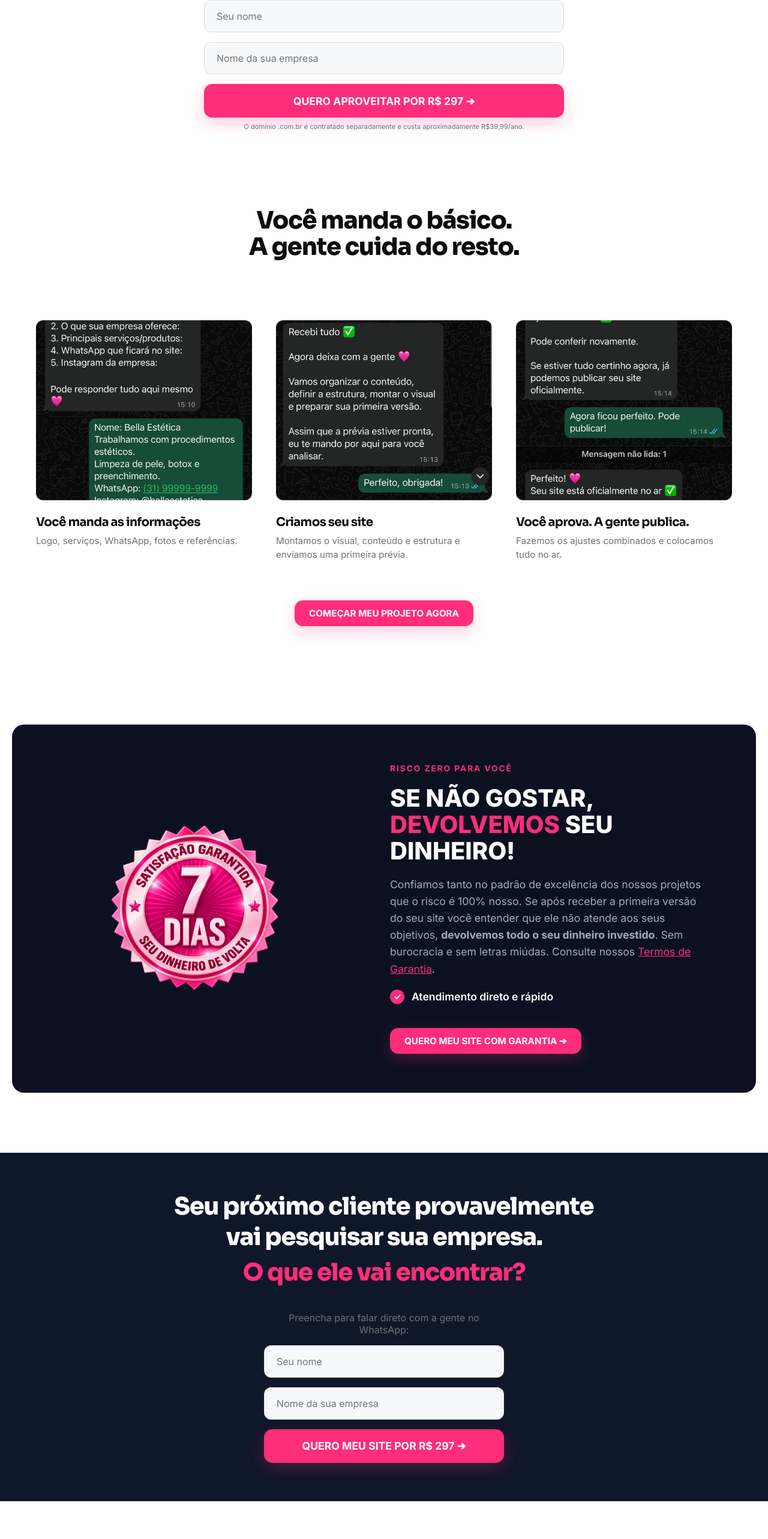
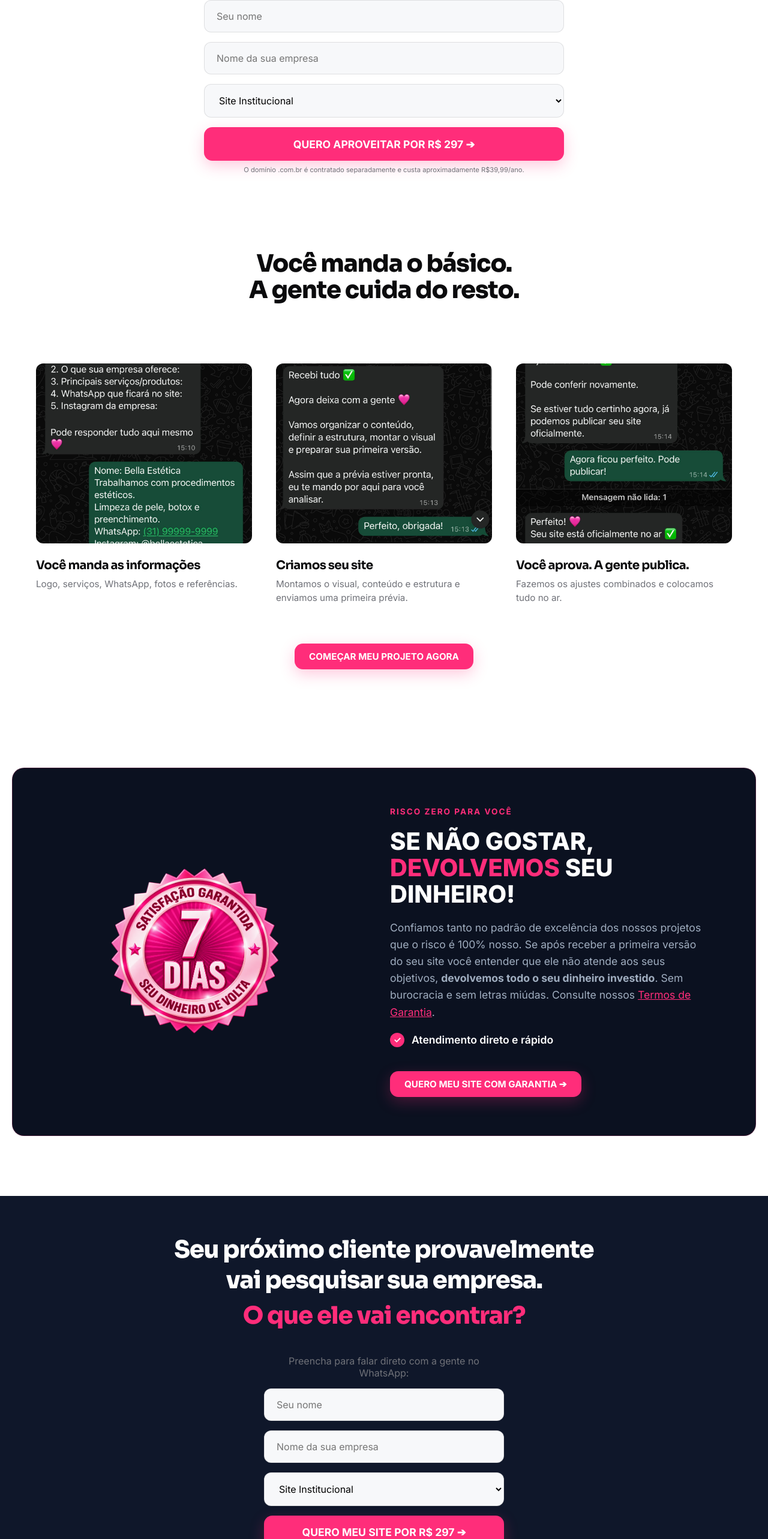
Before and after one commit to t0non/siteexpressbrasil, a Next.js app: page / in a window 1280 px wide. Shown: the part 2596-5162 px from the top of the page at 60% size. Built offline with nearby package versions, Linux system fonts and the light colour scheme.

Commit message:
Adiciona campo select de tipo de site para qualificar leads

```diff
--- a/src/app/page.tsx
+++ b/src/app/page.tsx
@@ -12,6 +12,7 @@ export default function Home() {
   const [isModalOpen, setIsModalOpen] = useState(false);
   const [userName, setUserName] = useState("");
   const [userCompany, setUserCompany] = useState("");
+  const [siteType, setSiteType] = useState("Institucional");
 
   useEffect(() => {
     const today = new Date();
@@ -45,7 +46,7 @@ export default function Home() {
   const handleSubmitForm = (e: React.FormEvent) => {
     e.preventDefault();
     if (!userName || !userCompany) return;
-    const text = encodeURIComponent(`ola meu nome é ${userName} empresa: ${userCompany} gostario de fazer um site com vocês 💖`);
+    const text = encodeURIComponent(`Olá, meu nome é ${userName}, empresa: ${userCompany}. Gostaria de fazer um site tipo: ${siteType} com vocês 💖`);
     window.open(`https://wa.me/5511999999999?text=${text}`, '_blank');
     setIsModalOpen(false);
   };
@@ -229,6 +230,19 @@ export default function Home() {
                   onChange={(e) => setUserCompany(e.target.value)}
                   required
                 />
+                <select
+                  className={styles.modalInput}
+                  value={siteType}
+                  onChange={(e) => setSiteType(e.target.value)}
+                  required
+                  style={{ cursor: 'pointer' }}
+                >
+                  <option value="Institucional">Site Institucional</option>
+                  <option value="Landing Page">Landing Page / Vendas</option>
+                  <option value="E-commerce">E-commerce / Loja Virtual</option>
+                  <option value="Blog/Portal">Blog / Portal</option>
+                  <option value="Outro">Outro (Sistema, App, etc)</option>
+                </select>
                 <button type="submit" className={`${styles.ctaButton} ${styles.ctaSolidPink} ${styles.ctaFullWidth}`}>
                   QUERO APROVEITAR POR R$ 297 ➔
                 </button>
@@ -337,6 +351,19 @@ export default function Home() {
                 onChange={(e) => setUserCompany(e.target.value)}
                 required
               />
+              <select
+                className={styles.modalInput}
+                value={siteType}
+                onChange={(e) => setSiteType(e.target.value)}
+                required
+                style={{ cursor: 'pointer' }}
+              >
+                <option value="Institucional">Site Institucional</option>
+                <option value="Landing Page">Landing Page / Vendas</option>
+                <option value="E-commerce">E-commerce / Loja Virtual</option>
+                <option value="Blog/Portal">Blog / Portal</option>
+                <option value="Outro">Outro (Sistema, App, etc)</option>
+              </select>
               <button type="submit" className={`${styles.ctaButton} ${styles.ctaGiant} ${styles.ctaSolidPink} ${styles.ctaFullWidth}`}>
                 QUERO MEU SITE POR R$ 297 ➔
               </button>
@@ -430,6 +457,19 @@ export default function Home() {
                 onChange={(e) => setUserCompany(e.target.value)}
                 required
               />
+              <select
+                className={styles.modalInput}
+                value={siteType}
+                onChange={(e) => setSiteType(e.target.value)}
+                required
+                style={{ cursor: 'pointer' }}
+              >
+                <option value="Institucional">Site Institucional</option>
+                <option value="Landing Page">Landing Page / Vendas</option>
+                <option value="E-commerce">E-commerce / Loja Virtual</option>
+                <option value="Blog/Portal">Blog / Portal</option>
+                <option value="Outro">Outro (Sistema, App, etc)</option>
+              </select>
               <button type="submit" className={`${styles.ctaButton} ${styles.ctaFullWidth} ${styles.ctaSolidPink}`}>
                 CHAMAR NO WHATSAPP ➔
               </button>
```
